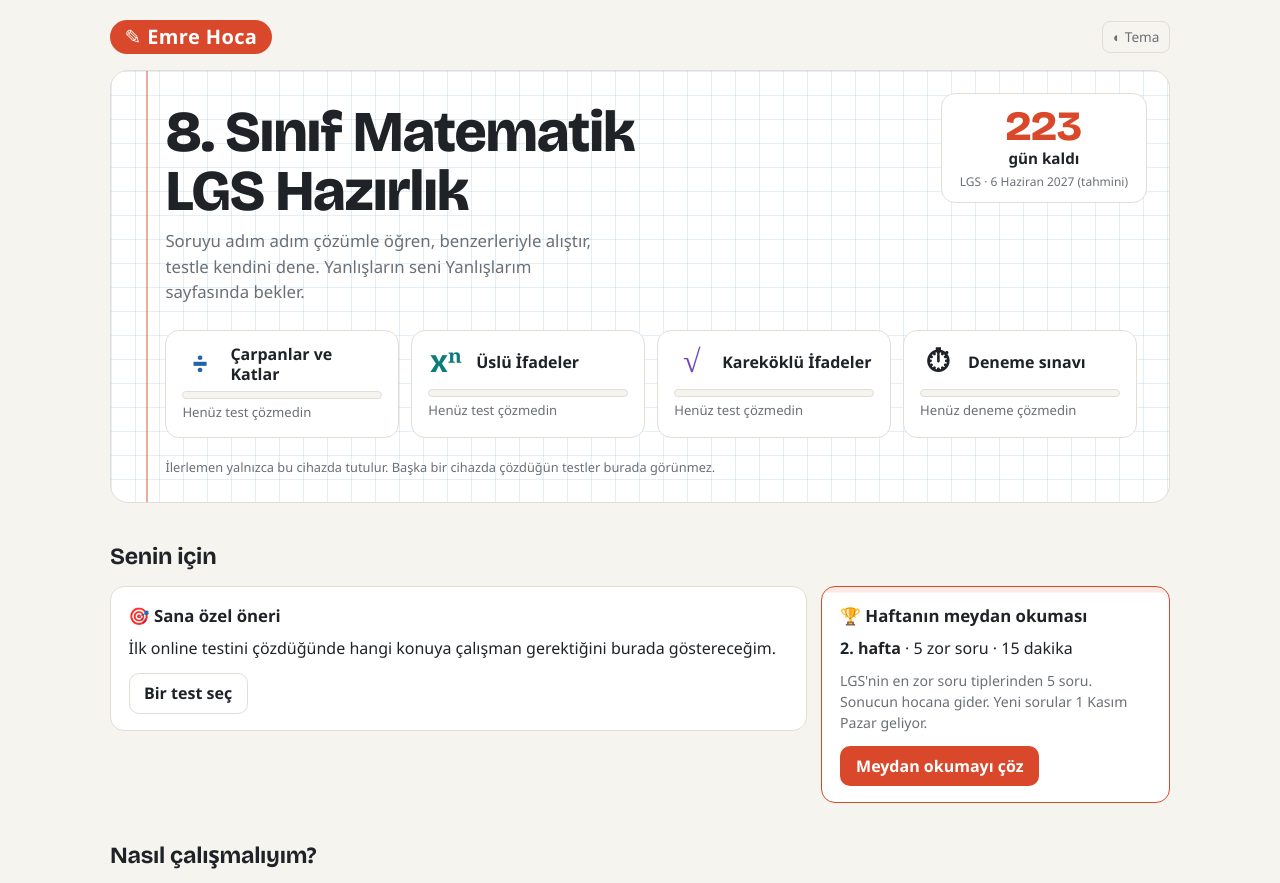
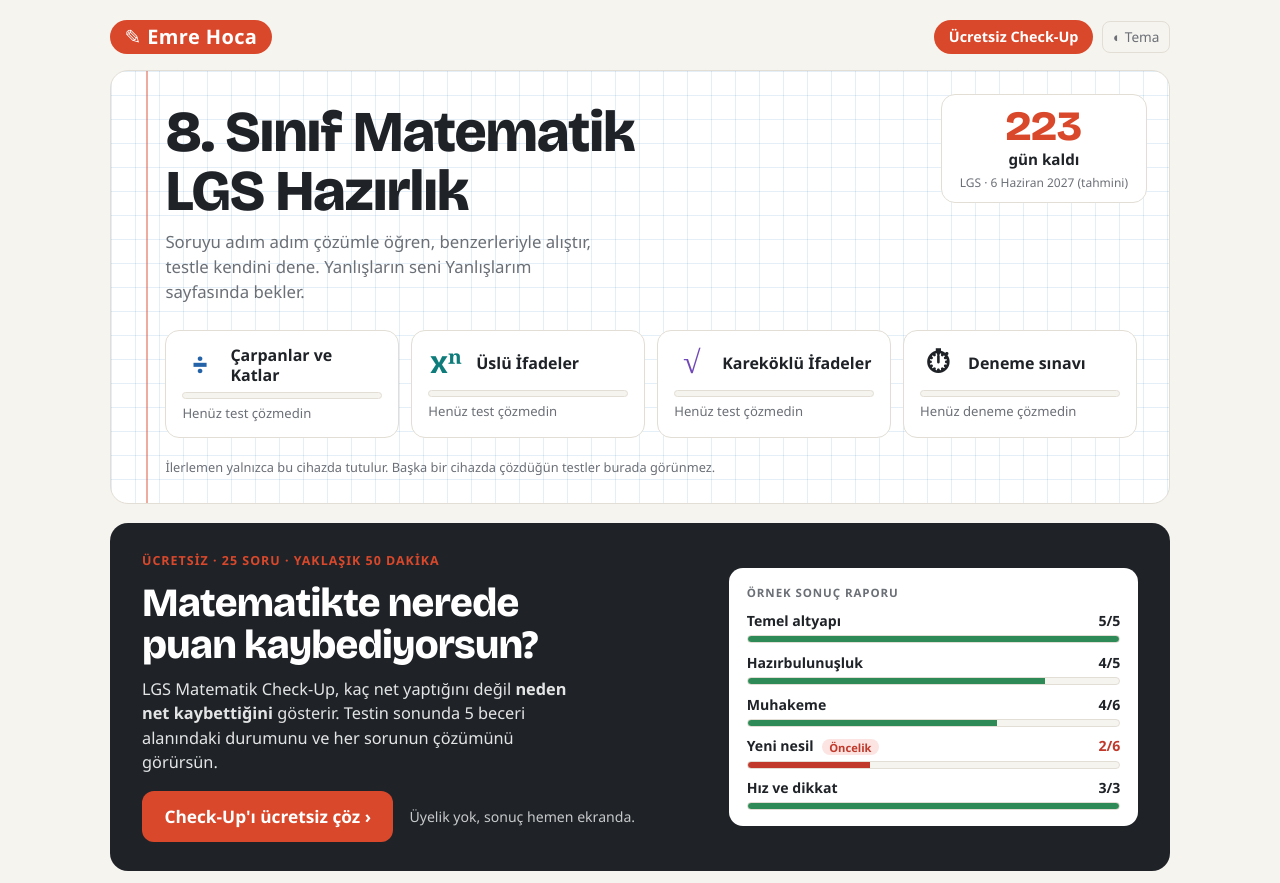
Before and after one commit to EmreAygun065/lgs-matematik, a plain HTML site: page index.html in a window 1280 px wide. Shown: the top 883 px of the page. Drawn offline with nearby package versions, Linux system fonts and the light colour scheme.

Commit message:
Ana sayfa: Check-Up üstte belirgin bölüm ve üst çubukta düğme
Co-Authored-By: Claude Opus 5.5 <noreply@anthropic.com>

```diff
--- a/cozum-kartlari/ortak/giris.css
+++ b/cozum-kartlari/ortak/giris.css
@@ -157,4 +157,39 @@ a.dugme-ikincil:hover { border-color: var(--u); background: var(--u-soft); }
 }
 @media (max-width: 640px) { .unite-ust h2 { flex-basis: 100%; } }
 .senin-yan { display: grid; gap: .9rem; align-content: start; }
+
+/* Ücretsiz Check-Up: defter başlığının hemen altında, koyu zeminli tanıtım bölümü (yeni öğrenci kapısı) */
+.ust-sag { display: flex; align-items: center; gap: .6rem; }
+a.cu-ust { text-decoration: none; background: var(--accent); color: #fff; font-weight: 700; font-size: .9rem; border-radius: 999px; padding: .4rem .9rem; white-space: nowrap; }
+a.cu-ust:hover { filter: brightness(1.08); }
+.checkup {
+  margin-top: 1.2rem; background: var(--ink); color: var(--card); border-radius: 18px; padding: 1.8rem 2rem;
+  display: grid; grid-template-columns: minmax(0, 1.35fr) minmax(0, 1fr); gap: 1.6rem 2.2rem; align-items: center;
+}
+.cu-sol { display: grid; gap: .7rem; min-width: 0; }
+.cu-etiket { font-size: .78rem; font-weight: 700; letter-spacing: .08em; text-transform: uppercase; color: var(--accent); }
+.checkup h2 { font-size: clamp(1.7rem, 4vw, 2.5rem); line-height: 1.05; letter-spacing: -.02em; margin: 0; font-weight: 800; text-wrap: balance; }
+.cu-aciklama { margin: 0; font-size: 1.02rem; line-height: 1.5; opacity: .88; max-width: 48ch; }
+.cu-aciklama b { opacity: 1; }
+.cu-dugmeler { display: flex; flex-wrap: wrap; align-items: center; gap: .6rem 1rem; margin-top: .3rem; }
+a.cu-dugme { text-decoration: none; background: var(--accent); color: #fff; font-weight: 800; font-size: 1.08rem; border-radius: 12px; padding: .8rem 1.4rem; white-space: nowrap; }
+a.cu-dugme:hover { filter: brightness(1.08); }
+a.cu-dugme::after { content: " ›"; }
+.cu-dugmeler span { font-size: .88rem; opacity: .75; }
+.cu-ornek { background: var(--card); color: var(--ink); border-radius: 14px; padding: 1rem 1.1rem; display: grid; gap: .55rem; min-width: 0; }
+.cu-ornek small { font-size: .72rem; font-weight: 700; letter-spacing: .08em; text-transform: uppercase; color: var(--muted); }
+.cu-satir { display: grid; grid-template-columns: minmax(0, 1fr) auto; gap: .25rem .6rem; font-size: .88rem; font-weight: 600; }
+.cu-satir b { font-variant-numeric: tabular-nums; }
+.cu-satir i { grid-column: 1 / -1; display: block; height: .5rem; border-radius: 999px; background: linear-gradient(90deg, var(--green) var(--o), var(--bg) var(--o)); border: 1px solid var(--line); }
+.cu-satir.zayif i { background: linear-gradient(90deg, var(--red) var(--o), var(--bg) var(--o)); }
+.cu-satir.zayif b { color: var(--red); }
+.cu-satir em { font-style: normal; font-size: .7rem; font-weight: 700; color: var(--red); background: var(--red-soft); border-radius: 999px; padding: .05rem .45rem; margin-left: .3rem; }
+/* Koyu temada zemin açık renge döner; turuncu düğmede koyu yazı okunur */
+:root[data-theme="dark"] a.cu-dugme, :root[data-theme="dark"] a.cu-ust { color: var(--bg); }
+@media (prefers-color-scheme: dark) { :root:not([data-theme="light"]) a.cu-dugme, :root:not([data-theme="light"]) a.cu-ust { color: var(--bg); } }
+:root[data-theme="dark"] .cu-etiket { color: #b3361b; }
+@media (prefers-color-scheme: dark) { :root:not([data-theme="light"]) .cu-etiket { color: #b3361b; } }
+@media (max-width: 760px) { .checkup { grid-template-columns: 1fr; padding: 1.4rem 1.2rem; } }
+@media (max-width: 640px) { a.cu-dugme { width: 100%; text-align: center; } .ust-cubuk .theme-btn { font-size: .85rem; } a.cu-ust { font-size: .82rem; padding: .35rem .75rem; } }
+@media print { .checkup, a.cu-ust { display: none; } }
 .meydan-kart { border-color: var(--accent); background: linear-gradient(var(--accent-soft), var(--accent-soft)) top / 100% .35rem no-repeat, var(--card); }
--- a/index.html
+++ b/index.html
@@ -9,13 +9,16 @@
 <link rel="preconnect" href="https://fonts.gstatic.com" crossorigin>
 <link rel="stylesheet" href="https://fonts.googleapis.com/css2?family=Bricolage+Grotesque:opsz,wght@12..96,600..800&display=swap">
 <link rel="stylesheet" href="cozum-kartlari/ortak/stil.css?v=20261016b">
-<link rel="stylesheet" href="cozum-kartlari/ortak/giris.css?v=20261019a">
+<link rel="stylesheet" href="cozum-kartlari/ortak/giris.css?v=20261026a">
 </head>
 <body>
 <div class="sayfa">
   <div class="ust-cubuk">
     <span class="marka">Emre Hoca</span>
-    <button class="theme-btn" id="themeBtn" title="Açık / koyu tema">◐ Tema</button>
+    <div class="ust-sag">
+      <a class="cu-ust" href="check-up/">Ücretsiz Check-Up</a>
+      <button class="theme-btn" id="themeBtn" title="Açık / koyu tema">◐ Tema</button>
+    </div>
   </div>
 
   <section class="defter" aria-labelledby="baslik">
@@ -33,6 +36,26 @@
         <span class="ilerleme" data-ilerleme="deneme-1,deneme-2,deneme-3,deneme-4,deneme-5,deneme-6" data-birim="deneme"></span></a>
     </nav>
     <p class="not">İlerlemen yalnızca bu cihazda tutulur. Başka bir cihazda çözdüğün testler burada görünmez.</p>
+  </section>
+
+  <section class="checkup" aria-labelledby="cu-baslik">
+    <div class="cu-sol">
+      <span class="cu-etiket">Ücretsiz · 25 soru · yaklaşık 50 dakika</span>
+      <h2 id="cu-baslik" class="baslik-font">Matematikte nerede puan kaybediyorsun?</h2>
+      <p class="cu-aciklama">LGS Matematik Check-Up, kaç net yaptığını değil <b>neden net kaybettiğini</b> gösterir. Testin sonunda 5 beceri alanındaki durumunu ve her sorunun çözümünü görürsün.</p>
+      <div class="cu-dugmeler">
+        <a class="cu-dugme" href="check-up/">Check-Up'ı ücretsiz çöz</a>
+        <span>Üyelik yok, sonuç hemen ekranda.</span>
+      </div>
+    </div>
+    <div class="cu-ornek" role="img" aria-label="Örnek sonuç raporu: Temel altyapı 5 üzerinden 5, Hazırbulunuşluk 5 üzerinden 4, Muhakeme 6 üzerinden 4, Yeni nesil 6 üzerinden 2 (öncelik), Hız ve dikkat 3 üzerinden 3">
+      <small>Örnek sonuç raporu</small>
+      <div class="cu-satir"><span>Temel altyapı</span><b>5/5</b><i style="--o:100%"></i></div>
+      <div class="cu-satir"><span>Hazırbulunuşluk</span><b>4/5</b><i style="--o:80%"></i></div>
+      <div class="cu-satir"><span>Muhakeme</span><b>4/6</b><i style="--o:67%"></i></div>
+      <div class="cu-satir zayif"><span>Yeni nesil <em>Öncelik</em></span><b>2/6</b><i style="--o:33%"></i></div>
+      <div class="cu-satir"><span>Hız ve dikkat</span><b>3/3</b><i style="--o:100%"></i></div>
+    </div>
   </section>
 
   <section class="senin" id="seninIcin" data-seviye="8" data-kok="cozum-kartlari/" aria-labelledby="senin-baslik" hidden>
@@ -64,11 +87,6 @@
         <h3>Yanlışlarım ve Boşlarım</h3>
         <p class="aciklama">Test ve denemelerde yanlış yaptığın ve boş bıraktığın sorular burada toplanır.</p>
         <ul><li><a href="cozum-kartlari/yanlislarim.html"><span>📒 Yanlışlarımı tekrar çöz</span></a></li></ul>
-      </div>
-      <div class="sutun">
-        <h3>Matematik Check-Up</h3>
-        <p class="aciklama">25 soruluk ücretsiz tanılama testi. 5 beceri alanında nerede güçlü, nerede eksik olduğunu gösterir.</p>
-        <ul><li><a href="check-up/"><span>🩺 Check-Up'ı çöz</span><em>25</em></a></li></ul>
       </div>
     </div>
   </section>
```
Also changed, not shown: 7-sinif/index.html (+1 -1 lines), 1 other file.
